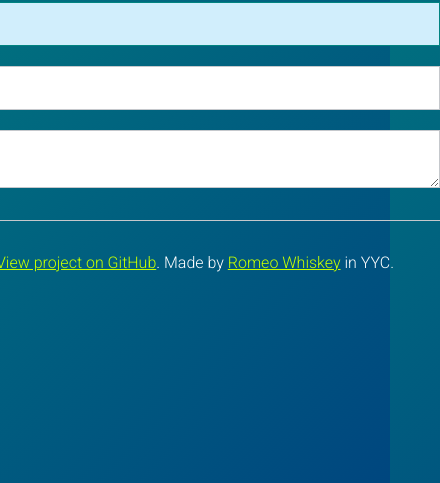
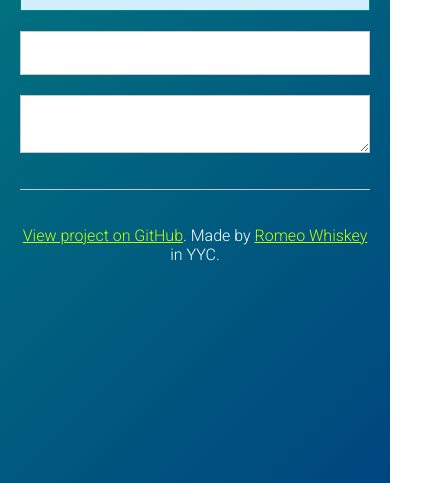
Before and after one commit to romeo-whiskey/jquery.vamoose, a website: page index.html in a window 390 px wide. Shown: the part 361-844 px from the top of the page, 440 px wide, since content can reach past the window. Drawn offline with nearby package versions, Linux system fonts and the light colour scheme.

Commit message:
Responsive tweaks for Github page

```diff
--- a/scss/_mixins.scss
+++ b/scss/_mixins.scss
@@ -3,3 +3,17 @@
     border-color: $teal;
     background: $lighter-blue;
 }
+
+// https://www.madebymike.com.au/writing/precise-control-responsive-typography/
+@mixin fluid-text($min_width: 600, $max_width: 900, $min_font: 42, $max_font: 72) {
+
+    font-size: #{$min_font}px;
+
+    @media (min-width: #{$min_width}px) and (max-width: #{$max_width}px){
+        font-size: calc( #{$min_font}px + (#{$max_font} - #{$min_font}) * ( (100vw - #{$min_width}px) / ( #{$max_width} - #{$min_width}) ));
+    }
+    @media (min-width: #{$max_width}px){
+        font-size: #{$max_font}px;
+    }
+
+}
--- a/scss/demo.scss
+++ b/scss/demo.scss
@@ -1,5 +1,7 @@
 @import 'variables';
 @import 'mixins';
+
+:root { font-size: 18px;  /* default below 600px */ }
 
 body,
 html {
@@ -28,9 +30,9 @@ body {
     }
 
     h1 {
-        font-size: 72px;
         font-weight: 100;
         margin-bottom: 0.25em;
+        @include fluid-text($min_width: 320, $max_width: 540, $min_font: 42, $max_font: 72);
     }
 
     input {
@@ -51,7 +53,9 @@ body {
 
     .container {
         flex: 0 0 auto;
-        max-width: 600px;
+        padding: 20px;
+        width: 530px;
+        max-width: 100%;
         // transform: translate(0, -50%);
     }
 }
--- a/scss/vamoose.scss
+++ b/scss/vamoose.scss
@@ -22,14 +22,6 @@
     input {
         height: 44px;
 
-        &[type=text]::-ms-clear {
-            display: none;
-        }
-    }
-
-    input {
-        height: 44px;
-
         &[type='text'] {
             // sass-lint:disable-all
             &::-ms-clear {
@@ -45,9 +37,9 @@
             position: absolute;
             top: 50%;
             right: 0.5em;
-            height: $height;
             line-height: $line-height;
             transform: translate(0, -50%);
+
 
             &:focus {
                 outline: $secondary-blue auto 5px;
@@ -59,8 +51,17 @@
                 cursor: pointer;
                 font-family: $glyphs;
                 font-size: $glyph-size;
-                font-weight: 800;
+                width: 1em;
+                height: 1em;
+                display: flex;
+                align-items: center;
+                justify-content: center;
+                transform: translate(0, -1px);
             }
+        }
+        input,
+        textarea {
+            @include input-hover-state();
         }
         textarea {
             + .clear-input {
@@ -75,6 +76,8 @@
                     font-family: $font-family;
                     font-size: $font-size;
                     content: attr(data-text);
+                    width: 100%;
+                    text-align: right;
                 }
             }
         }
```
Also changed, not shown: scss/_variables.scss (+4 -4 lines), demo/css/demo.css, demo/css/vamoose.css.
